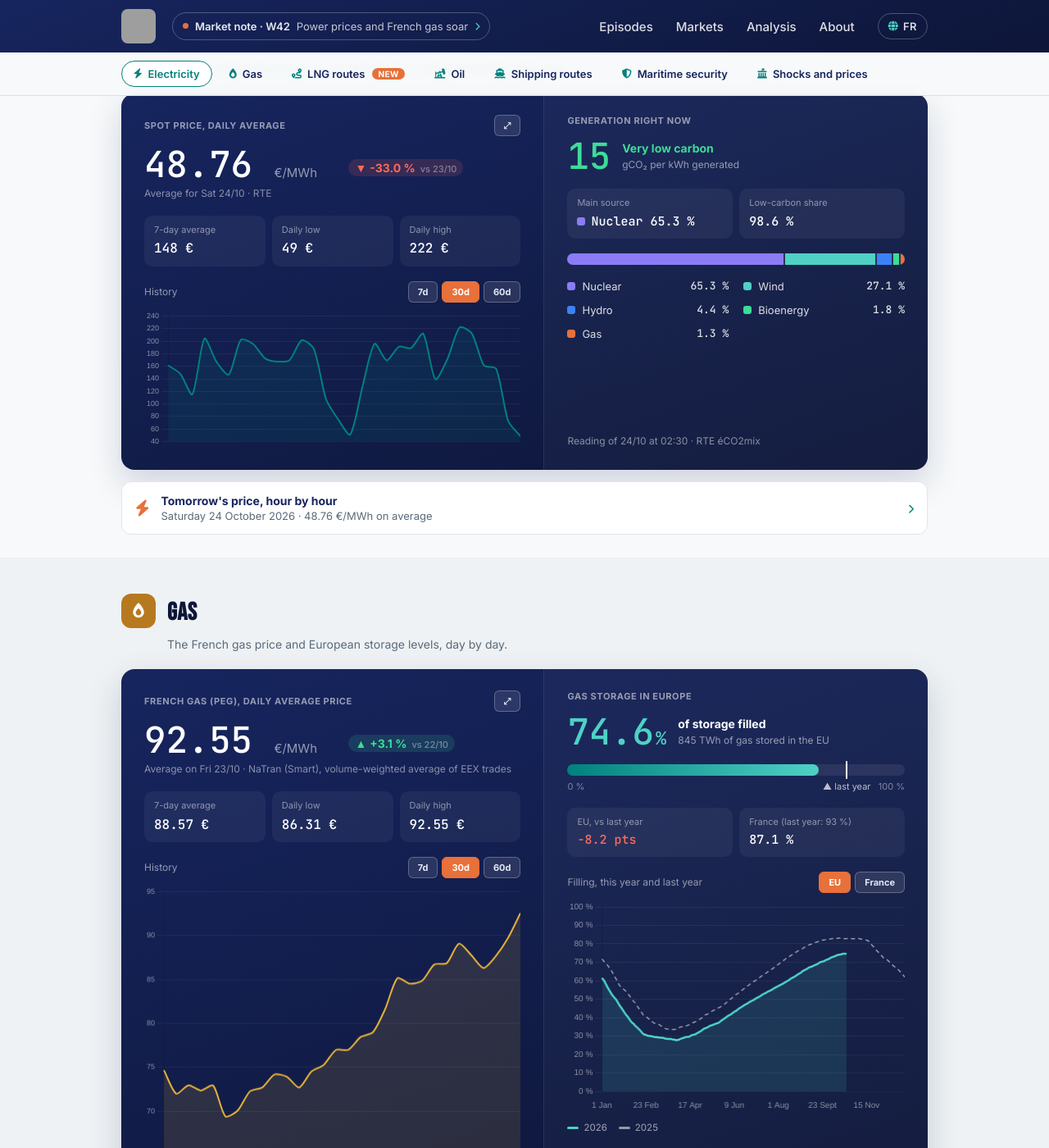
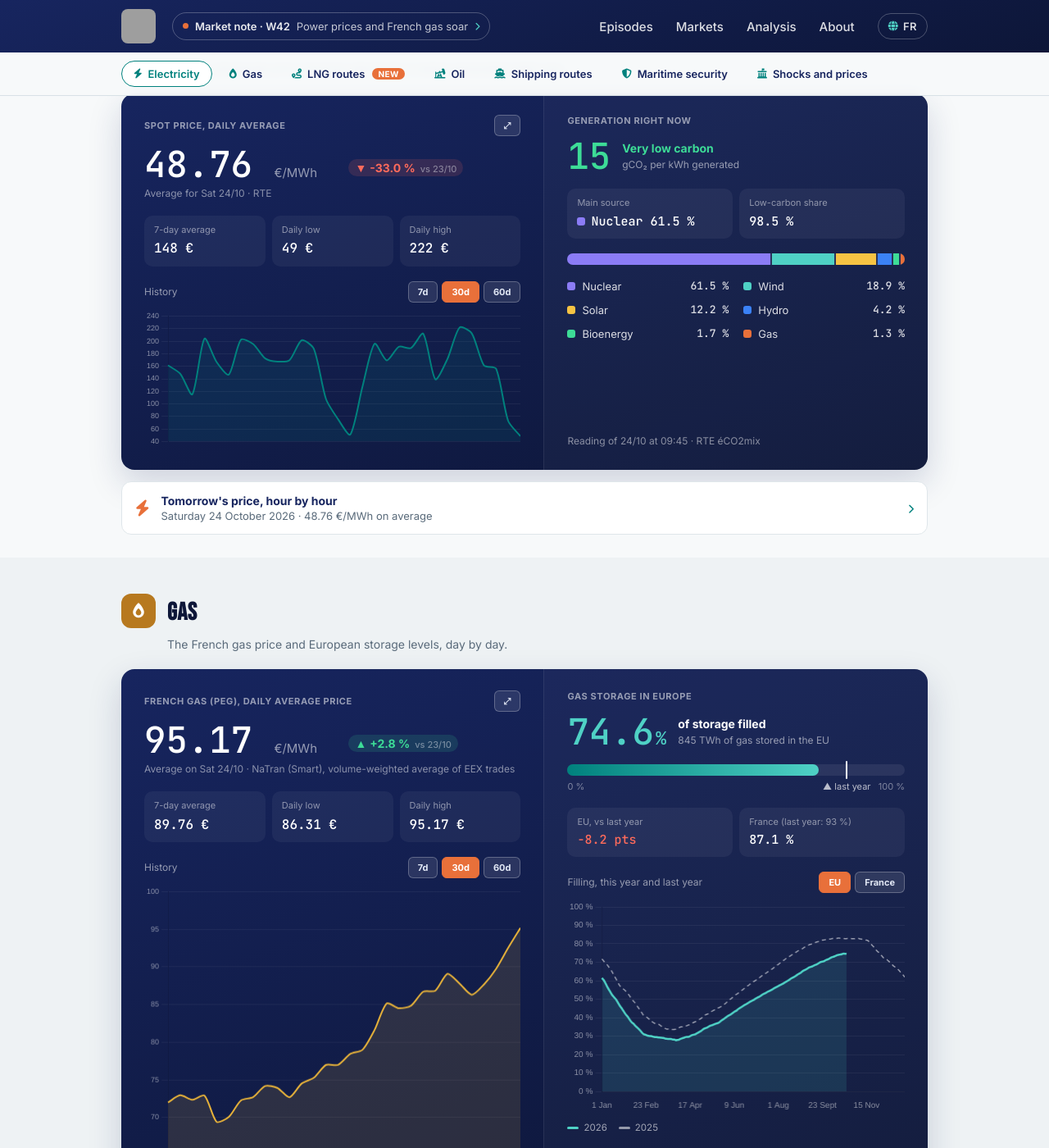
Before and after one commit to InsideEnergyMarkets/Inside-Energy-Markets, a Jekyll site: the page built from en/markets/index.html, in a window 1280 px wide and 1400 px high, scrolled down 482 px. Shown: the whole window at 82% size. Built offline with Jekyll 4.4.1, drawn with Linux system fonts in a browser that asks for light colours; some of the changed text lies outside the part shown; grey boxes are pictures that could not be loaded.

Commit message:
Mise à jour automatique des données marché

```diff
--- a/_data/fuel.json
+++ b/_data/fuel.json
@@ -1 +1 @@
-{"date":"2026-10-24","gazole":2.367,"e10":2.125,"stations":6718,"change_7d":{"since":"2026-10-17","gazole_cts":0.2,"e10_cts":-4.3},"history":{"2026-09-30":{"gazole":2.38,"e10":2.163},"2026-10-01":{"gazole":2.374,"e10":2.16},"2026-10-02":{"gazole":2.373,"e10":2.16},"2026-10-03":{"gazole":2.372,"e10":2.163},"2026-10-04":{"gazole":2.373,"e10":2.168},"2026-10-05":{"gazole":2.369,"e10":2.164},"2026-10-06":{"gazole":2.36,"e10":2.156},"2026-10-07":{"gazole":2.35,"e10":2.151},"2026-10-08":{"gazole":2.344,"e10":2.149},"2026-10-09":{"gazole":2.343,"e10":2.152},"2026-10-10":{"gazole":2.345,"e10":2.157},"2026-10-11":{"gazole":2.346,"e10":2.165},"2026-10-12":{"gazole":2.351,"e10":2.164},"2026-10-13":{"gazole":2.353,"e10":2.163},"2026-10-14":{"gazole":2.355,"e10":2.17},"2026-10-15":{"gazole":2.359,"e10":2.17},"2026-10-16":{"gazole":2.362,"e10":2.164},"2026-10-17":{"gazole":2.365,"e10":2.168},"2026-10-18":{"gazole":2.368,"e10":2.175},"2026-10-19":{"gazole":2.366,"e10":2.163},"2026-10-20":{"gazole":2.364,"e10":2.154},"2026-10-21":{"gazole":2.364,"e10":2.147},"2026-10-22":{"gazole":2.366,"e10":2.138},"2026-10-23":{"gazole":2.368,"e10":2.129},"2026-10-24":{"gazole":2.367,"e10":2.125}}}
+{"date":"2026-10-24","gazole":2.367,"e10":2.123,"stations":6860,"change_7d":{"since":"2026-10-17","gazole_cts":0.2,"e10_cts":-4.5},"history":{"2026-09-30":{"gazole":2.38,"e10":2.163},"2026-10-01":{"gazole":2.374,"e10":2.16},"2026-10-02":{"gazole":2.373,"e10":2.16},"2026-10-03":{"gazole":2.372,"e10":2.163},"2026-10-04":{"gazole":2.373,"e10":2.168},"2026-10-05":{"gazole":2.369,"e10":2.164},"2026-10-06":{"gazole":2.36,"e10":2.156},"2026-10-07":{"gazole":2.35,"e10":2.151},"2026-10-08":{"gazole":2.344,"e10":2.149},"2026-10-09":{"gazole":2.343,"e10":2.152},"2026-10-10":{"gazole":2.345,"e10":2.157},"2026-10-11":{"gazole":2.346,"e10":2.165},"2026-10-12":{"gazole":2.351,"e10":2.164},"2026-10-13":{"gazole":2.353,"e10":2.163},"2026-10-14":{"gazole":2.355,"e10":2.17},"2026-10-15":{"gazole":2.359,"e10":2.17},"2026-10-16":{"gazole":2.362,"e10":2.164},"2026-10-17":{"gazole":2.365,"e10":2.168},"2026-10-18":{"gazole":2.368,"e10":2.175},"2026-10-19":{"gazole":2.366,"e10":2.163},"2026-10-20":{"gazole":2.364,"e10":2.154},"2026-10-21":{"gazole":2.364,"e10":2.147},"2026-10-22":{"gazole":2.366,"e10":2.138},"2026-10-23":{"gazole":2.368,"e10":2.129},"2026-10-24":{"gazole":2.367,"e10":2.123}}}
--- a/_data/market.json
+++ b/_data/market.json
@@ -1,5 +1,5 @@
 {
-  "updated_at": "2026-10-24T02:56:05.418887Z",
+  "updated_at": "2026-10-24T10:07:35.477652Z",
   "brent": {
     "price_usd": 117.38,
     "date": "2026-10-23",
@@ -33,27 +33,28 @@
     "change_pct": -5.0
   },
   "peg": {
-    "price_eur_mwh": 92.55,
-    "date": "2026-10-23",
+    "price_eur_mwh": 95.17,
+    "date": "2026-10-24",
     "unit": "EUR/MWh",
     "source": "NaTran",
-    "date_label": "Moyenne du ven. 23/10",
-    "date_label_en": "Average on Fri 23/10",
-    "prev_value": 89.74,
-    "prev_date": "2026-10-22",
-    "change_pct": 3.1
+    "date_label": "Moyenne du sam. 24/10",
+    "date_label_en": "Average on Sat 24/10",
+    "prev_value": 92.55,
+    "prev_date": "2026-10-23",
+    "change_pct": 2.8
   },
   "mix_france": {
-    "date_heure": "2026-10-24T02:30:00+00:00",
+    "date_heure": "2026-10-24T09:45:00+00:00",
     "shares": {
-      "nucleaire": 65.3,
-      "eolien": 27.1,
-      "hydraulique": 4.4,
-      "bioenergies": 1.8,
+      "nucleaire": 61.5,
+      "eolien": 18.9,
+      "solaire": 12.2,
+      "hydraulique": 4.2,
+      "bioenergies": 1.7,
       "gaz": 1.3
     },
     "top_source": "nucleaire",
-    "top_share": 65.3,
+    "top_share": 61.5,
     "co2_intensity": 15
   },
   "spot_price_france": {
--- a/_data/market_history.json
+++ b/_data/market_history.json
@@ -866,11 +866,14 @@
     "spot_eur_mwh": 48.76,
     "spot_source": "RTE",
     "mix_shares": {
-      "nucleaire": 65.3,
-      "eolien": 27.1,
-      "hydraulique": 4.4,
-      "bioenergies": 1.8,
+      "nucleaire": 61.5,
+      "eolien": 18.9,
+      "solaire": 12.2,
+      "hydraulique": 4.2,
+      "bioenergies": 1.7,
       "gaz": 1.3
-    }
+    },
+    "peg_eur_mwh": 95.17,
+    "peg_source": "NaTran"
   }
 ]
--- a/_data/weekly_summary.json
+++ b/_data/weekly_summary.json
@@ -13,8 +13,8 @@
     "days_count": 8
   },
   "mix": {
-    "nuclear_avg_share": 67.0,
-    "renewables_avg_share": 28.9,
+    "nuclear_avg_share": 66.5,
+    "renewables_avg_share": 29.3,
     "days_count": 8
   }
 }
```
Also changed, not shown: _data/day_ahead.json (+1 -1 lines).
